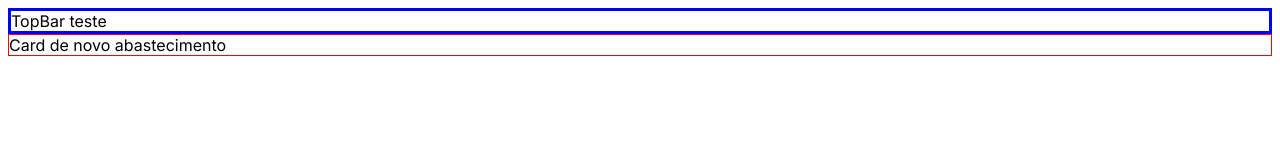
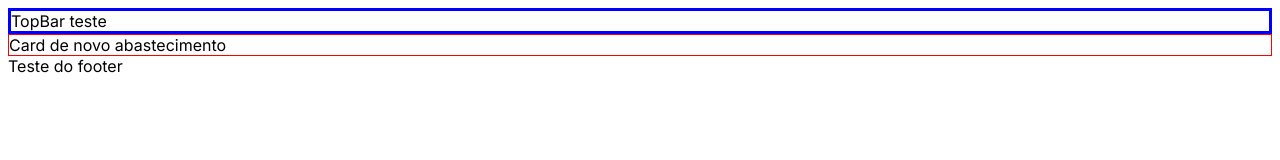
Before and after one commit to BGMarinho/gasmetter, a Next.js app: page / in a window 1280 px wide. Shown: the top 160 px of the page. Built offline with nearby package versions, Linux system fonts and the light colour scheme.

Commit message:
Starting the Footer.

```diff
--- /dev/null
+++ b/app/components/Footer/Footer.tsx
@@ -0,0 +1,5 @@
+import * as S from './styles';
+
+export default function Footer() {
+  return <S.FooterWrapper>Teste do footer</S.FooterWrapper>;
+}
--- /dev/null
+++ b/app/components/Footer/index.ts
@@ -0,0 +1 @@
+export { default } from './Footer';
--- /dev/null
+++ b/app/components/Footer/styles.ts
@@ -0,0 +1,3 @@
+import styled from 'styled-components';
+
+export const FooterWrapper = styled.section``;
--- a/app/page.tsx
+++ b/app/page.tsx
@@ -1,12 +1,14 @@
 'use client';
+import TopBar from './components/TopBar';
 import NewFueling from './components/NewFueling';
-import TopBar from './components/TopBar';
+import Footer from './components/Footer';
 
 export default function Home() {
   return (
     <main>
       <TopBar />
       <NewFueling />
+      <Footer />
     </main>
   );
 }
```
